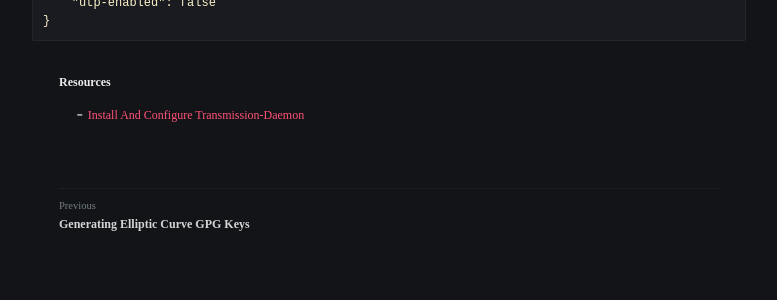
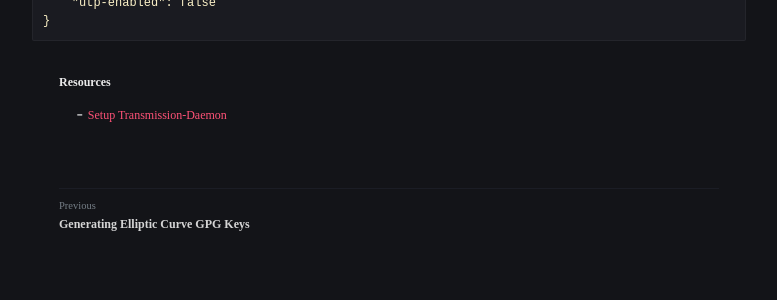
Before and after one commit to robert-marshall/xyz, a Jekyll site: the page built from _posts/2020-12-15-transmission-daemon-pushover-notifications.md, in a window 1280 px wide and 900 px high, scrolled down 1643 px. Shown: the part 519-819 px from the top of the window, without its empty margins (251-1028 px from the left). Built offline with Jekyll 4.4.1, drawn with Linux system fonts in a browser that asks for light colours.

```diff
--- a/_posts/2020-12-15-transmission-daemon-pushover-notifications.md
+++ b/_posts/2020-12-15-transmission-daemon-pushover-notifications.md
@@ -116,4 +116,4 @@
 
 
 ##### Resources
-- [Install And Configure Transmission-Daemon](https://robertmarshall.xyz/install-and-configure-transmission-daemon/)
+- [Setup Transmission-Daemon](https://robertmarshall.xyz/setup-transmission-daemon/)
```
